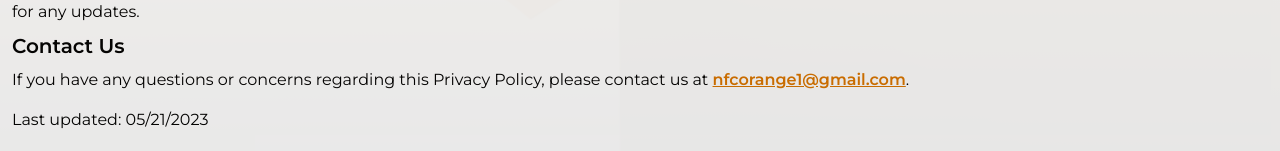
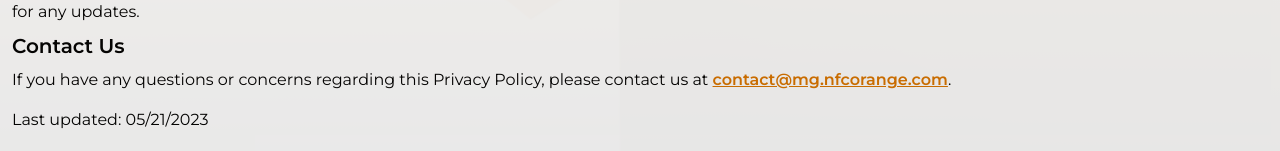
Before and after one commit to KhoiUna/nfc-orange, a Next.js app in the folder web/: page /privacy-policy in a window 1280 px wide. Shown: the part 628-779 px from the top of the page. Built offline with nearby package versions, Linux system fonts and the light colour scheme.

Commit message:
change contact email

```diff
--- a/web/app/privacy-policy/page.tsx
+++ b/web/app/privacy-policy/page.tsx
@@ -46,7 +46,7 @@ export default function PrivacyPolicy() {
 
                     <h2 className="text-xl font-semibold mb-2">Contact Us</h2>
                     <p className="mb-2">
-                        If you have any questions or concerns regarding this Privacy Policy, please contact us at <a className="underline text-primary font-semibold" href="mailto:nfcorange1@gmail.com">nfcorange1@gmail.com</a>.
+                        If you have any questions or concerns regarding this Privacy Policy, please contact us at <a className="underline text-primary font-semibold" href="mailto:contact@mg.nfcorange.com">contact@mg.nfcorange.com</a>.
                     </p>
 
                     <p className="mt-4">
```
